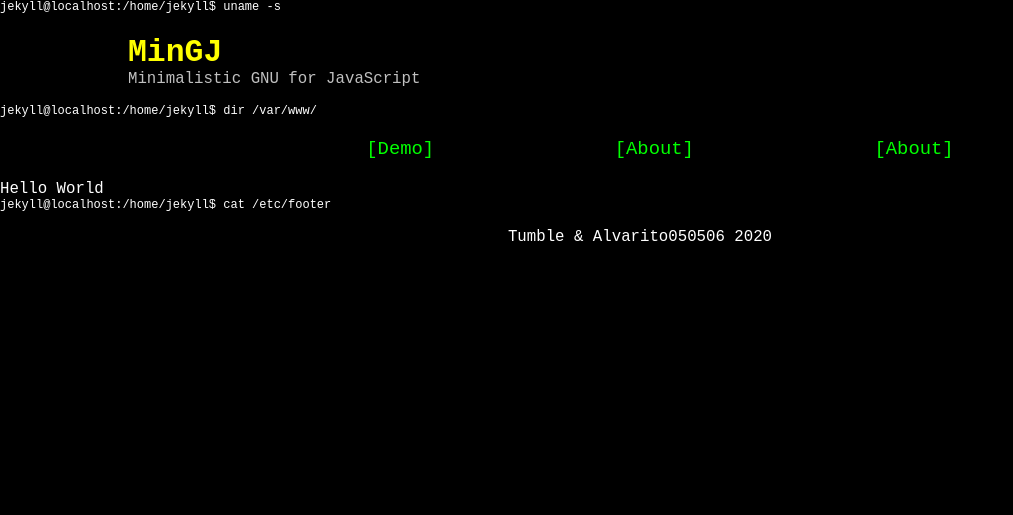
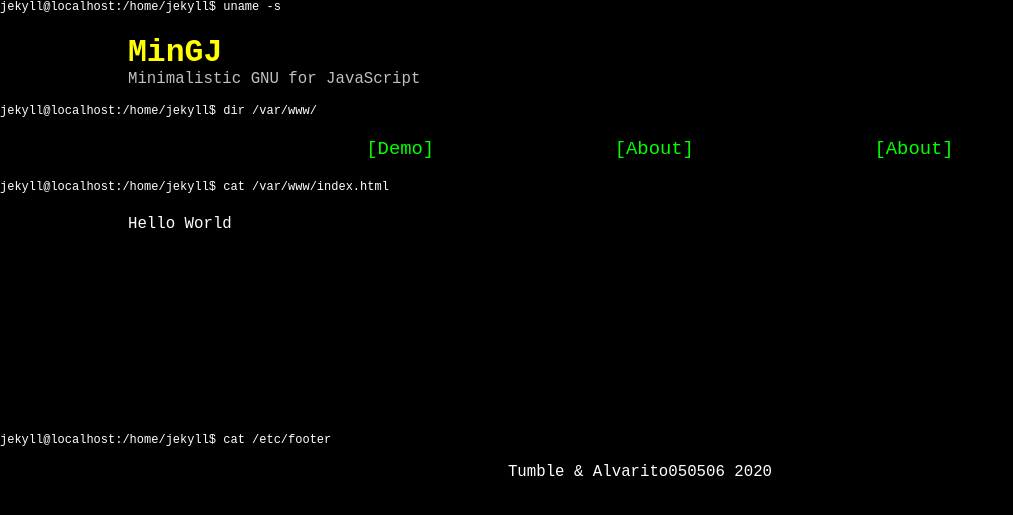
Before and after one commit to tumble1999/mingj, a Jekyll site: the page built from index.html, in a window 1280 px wide. Shown: the top 515 px of the page, without its empty margins (0-1013 px from the left). Built offline with Jekyll 4.4.1, drawn with Linux system fonts in a browser that asks for light colours.

Commit message:
page layout

```diff
--- /dev/null
+++ b/_layouts/page.html
@@ -0,0 +1,10 @@
+---
+layout: basic
+---
+<p class="prompt">cat /var/www/index.html</p>
+<main>
+	<div class="container">
+		<h1>{{page.title}}</h1>
+		{{content}}
+	</div>
+</main>
--- a/index.html
+++ b/index.html
@@ -1,4 +1,4 @@
 ---
-layout: basic
+layout: page
 ---
 Hello World
```
